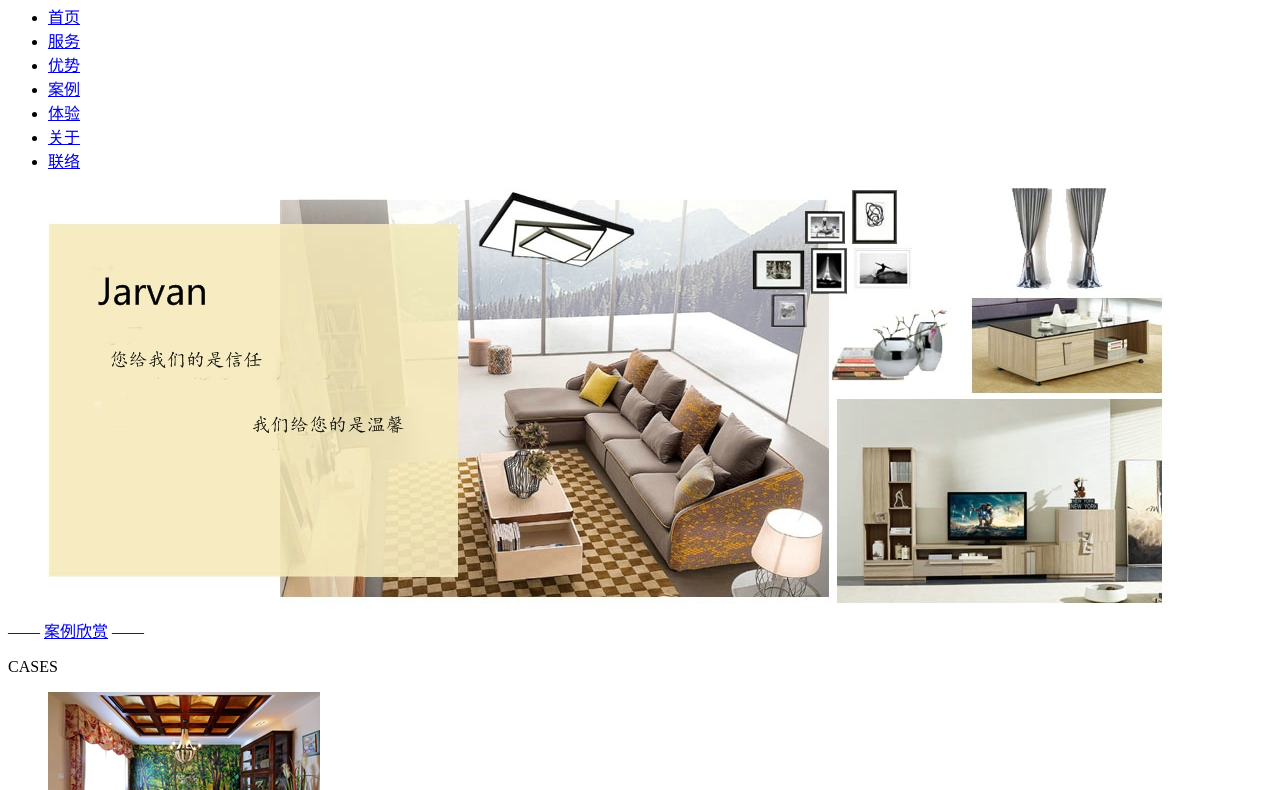
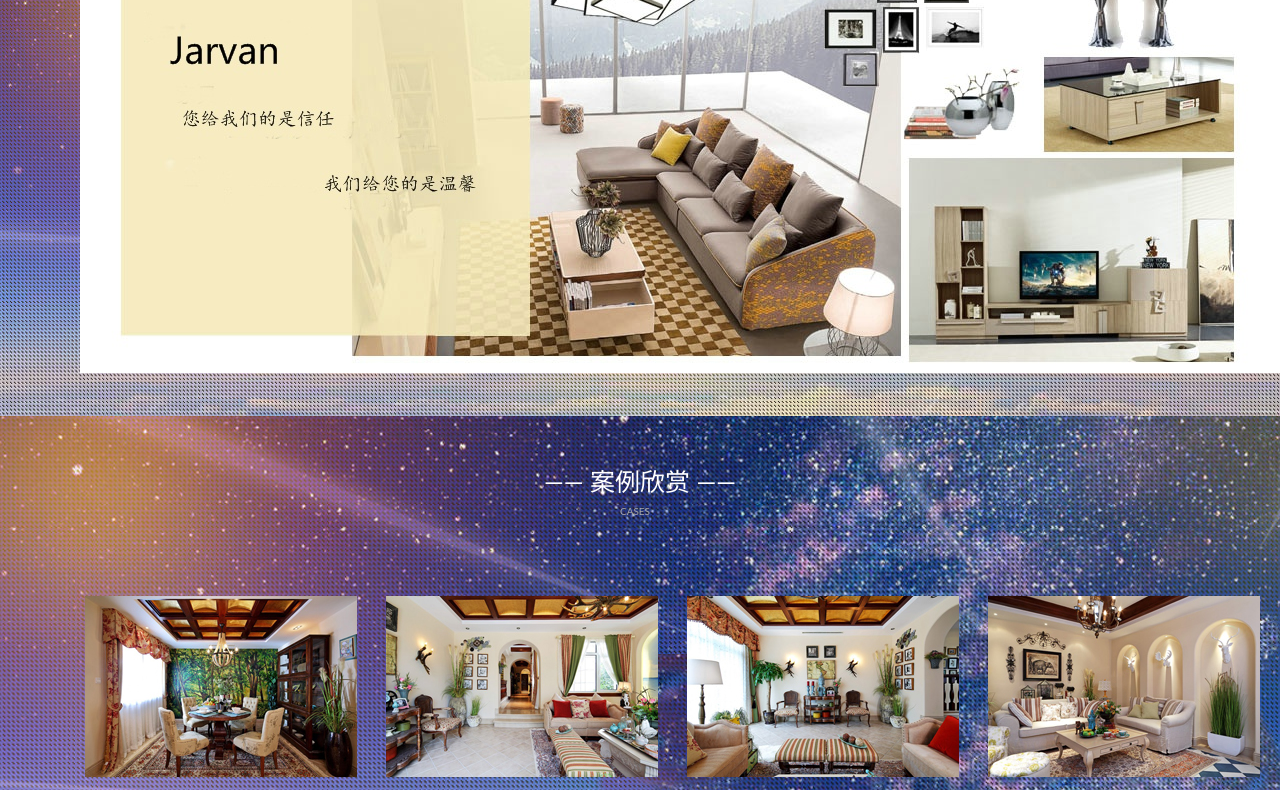
Before and after one commit to wangzhen11/JARVAN, a plain HTML site: page index.html in a window 1280 px wide. Shown: the part 153-943 px from the top of the page. Drawn offline with nearby package versions, Linux system fonts and the light colour scheme.

Commit message:
Update index.html

```diff
--- a/index.html
+++ b/index.html
@@ -4,10 +4,11 @@
     <meta charset='utf-8'>
     <meta http-equiv="X-UA-Compatible" content="chrome=1">
     <meta name="viewport" content="width=640">
+    <title>Jarvan装饰</title>
+    <link rel="stylesheet" href="stylesheets/Jarvan.css" media="screen">
 
-    <title>Jarvan装饰</title>
-    <link type="text/css" rel="stylesheets" href="stylesheets/Jarvan.css"/>
-    <link type="text/css" rel="stylesheets" href="stylesheets/reset.css"/>
+    <link rel="stylesheet" href="stylesheets/reset.css">
+
     <script type="text/javascript" src="javascripts/modernizr.js"></script>
     <script type="text/javascript" src="https://ajax.googleapis.com/ajax/libs/jquery/1.7.1/jquery.min.js"></script>
     <script type="text/javascript" src="javascripts/headsmart.min.js"></script>
@@ -16,9 +17,8 @@
         $('#main_content').headsmart()
       })
     </script>
-    <title>Jarvan by wangzhen11</title>
+    <title>Dd by wangzhen11</title>
   </head>
-
   <body>
 
     <div class="container">
```
